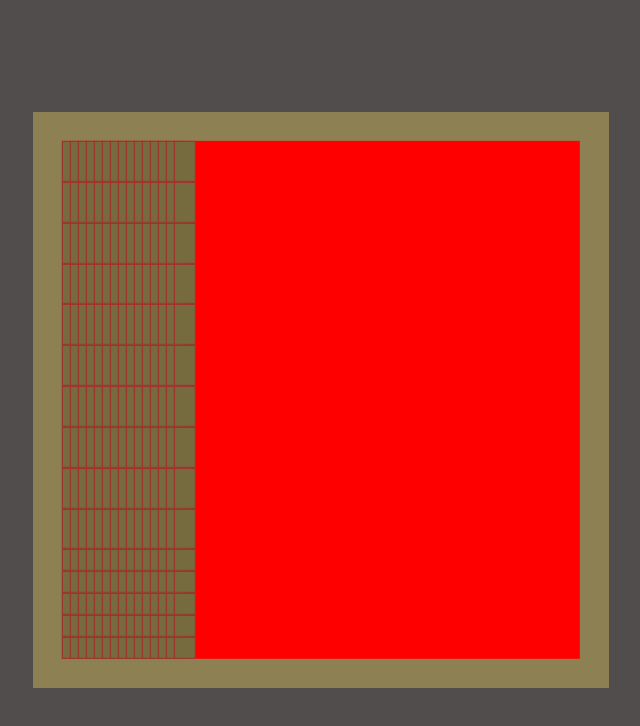
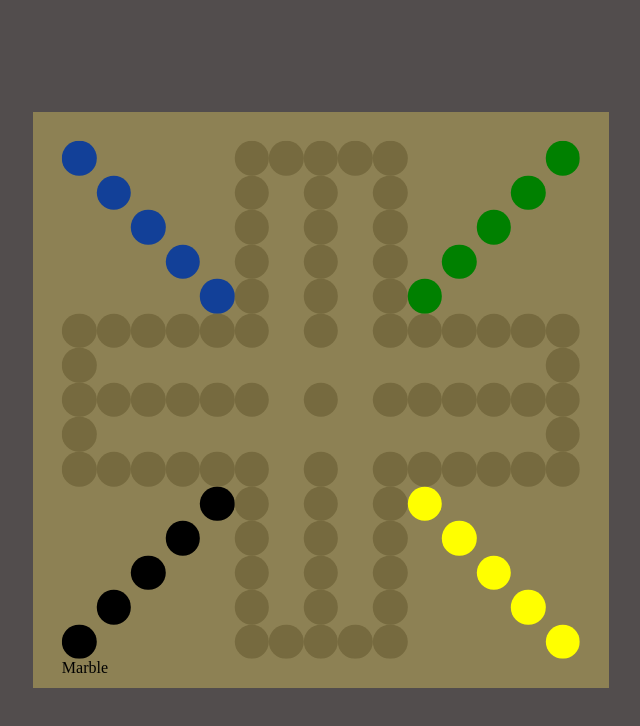
Before and after one commit to chaburk/aggravation, a React (Vite) app: page / in a window 1280 px wide. Both pictures are taken after a click on the element "Begin". Shown: the top 726 px of the page, without its empty margins (319-959 px from the left). Built offline with nearby package versions, Linux system fonts and the light colour scheme; a web font is replaced by a local one.

Commit message:
Added board spaces

```diff
--- a/src/Board.css
+++ b/src/Board.css
@@ -2,7 +2,6 @@
   display: flex;
   justify-content: center;
   align-items: center;
-  width: 100%;
   height: 100vh;
   background-color: #524d4d;
 }
@@ -21,13 +20,12 @@
   top: 50%;
   left: 50%;
   transform: translate(-50%, -50%);
-  background-color: red;
 }
 
 .inner-board-container {
   display: grid;
-  grid-template-columns: repeat(15, 8px); /* Adjust columns as needed */
-  grid-template-rows: repeat(10, 1fr);
+  grid-template-columns: repeat(15, 1fr); /* Adjust columns as needed */
+  grid-template-rows: repeat(15, 1fr);
   width: 100%;
   height: 100%;
   max-height: 100%;
@@ -36,12 +34,31 @@
 }
 
 .grid-item {
-  background-color: yellow;
-  padding: 10px;
-  border: 1px solid brown;
+  background-color: blue;
   text-align: center;
 }
 
 .space {
   background-color: #766a3f;
+  border-radius: 50%;
 }
+
+.hide {
+  background-color: transparent;
+}
+
+.playerOne {
+  background-color: #124098;
+}
+
+.playerTwo {
+  background-color: green;
+}
+
+.playerThree {
+  background-color: black;
+}
+
+.playerFour {
+  background-color: yellow;
+}
--- a/src/Board.tsx
+++ b/src/Board.tsx
@@ -1,16 +1,53 @@
 import "./Board.css";
+import Marble from "./Marble";
 
 interface Space {
   id: number;
   type: "board" | "marble";
+  active: boolean;
 }
 //15 x 15 grid only put spots on some of them
+//need to have a board to contain the spaces
+//112 middle
+const spaces: React.ReactNode[] = [];
 
-const spaces: React.ReactNode[] = [];
+const spacesToKeep: int = [
+  5, 6, 7, 8, 9, 14, 16, 20, 22, 24, 28, 32, 35, 37, 39, 42, 48, 50, 52, 54, 56,
+  64, 65, 67, 69, 70, 75, 76, 77, 78, 79, 80, 82, 84, 85, 86, 87, 88, 89, 90,
+  104, 105, 106, 107, 108, 109, 110, 114, 115, 116, 117, 118, 119, 120, 112,
+  134, 135, 136, 137, 138, 139, 140, 142, 144, 145, 146, 147, 148, 149, 155,
+  157, 159, 170, 172, 174, 185, 187, 189, 200, 202, 204, 215, 216, 217, 218,
+  219,
+];
+//playerthreewin 105, 106, 107, 108, 109, 110,
+//playerfourwin 114, 115, 116, 117, 118, 119,
+//for the win, i can render smaller ones? keep same outside size but render smaller
+//can do the same for the marbles because it looks bad
+//how should i do this? should i create a dictionary to map them so inside the game its just 1-n
+const playerOneMarbles: int = [0, 16, 32, 48, 64];
+const playerOneWin: int = [7, 23, 37, 52, 67, 82];
+const playerTwoMarbles: int = [14, 28, 42, 56, 70];
+const playerTwoWin: int = [142, 157, 172, 187, 202, 217];
+const playerThreeMarbles: int = [210, 196, 182, 168, 154];
+const playerFourMarbles: int = [224, 208, 192, 176, 160];
 
 function createSpaces() {
   for (let i = 0; i < 225; i++) {
-    spaces.push(<div className={`space grid-item`} key={i}></div>);
+    if (playerOneMarbles.includes(i)) {
+      spaces.push(<div className={`space grid-item playerOne`} key={i}></div>);
+    } else if (playerTwoMarbles.includes(i)) {
+      spaces.push(<div className={`space grid-item playerTwo`} key={i}></div>);
+    } else if (playerThreeMarbles.includes(i)) {
+      spaces.push(
+        <div className={`space grid-item playerThree`} key={i}></div>
+      );
+    } else if (playerFourMarbles.includes(i)) {
+      spaces.push(<div className={`space grid-item playerFour`} key={i}></div>);
+    } else if (spacesToKeep.includes(i)) {
+      spaces.push(<div className={`space grid-item`} key={i}></div>);
+    } else {
+      spaces.push(<div className={`space grid-item hide`} key={i}></div>);
+    }
   }
 }
 
@@ -23,6 +60,7 @@ const Board = () => {
       <div className="board">
         <div className="inner-board">
           <div className="inner-board-container">{spaces}</div>
+          <Marble color={"blue"} />
         </div>
       </div>
     </div>
--- /dev/null
+++ b/src/Marble.tsx
@@ -0,0 +1,7 @@
+import React from "react";
+
+const Marble = (props) => {
+  return <div>Marble</div>;
+};
+
+export default Marble;
```
